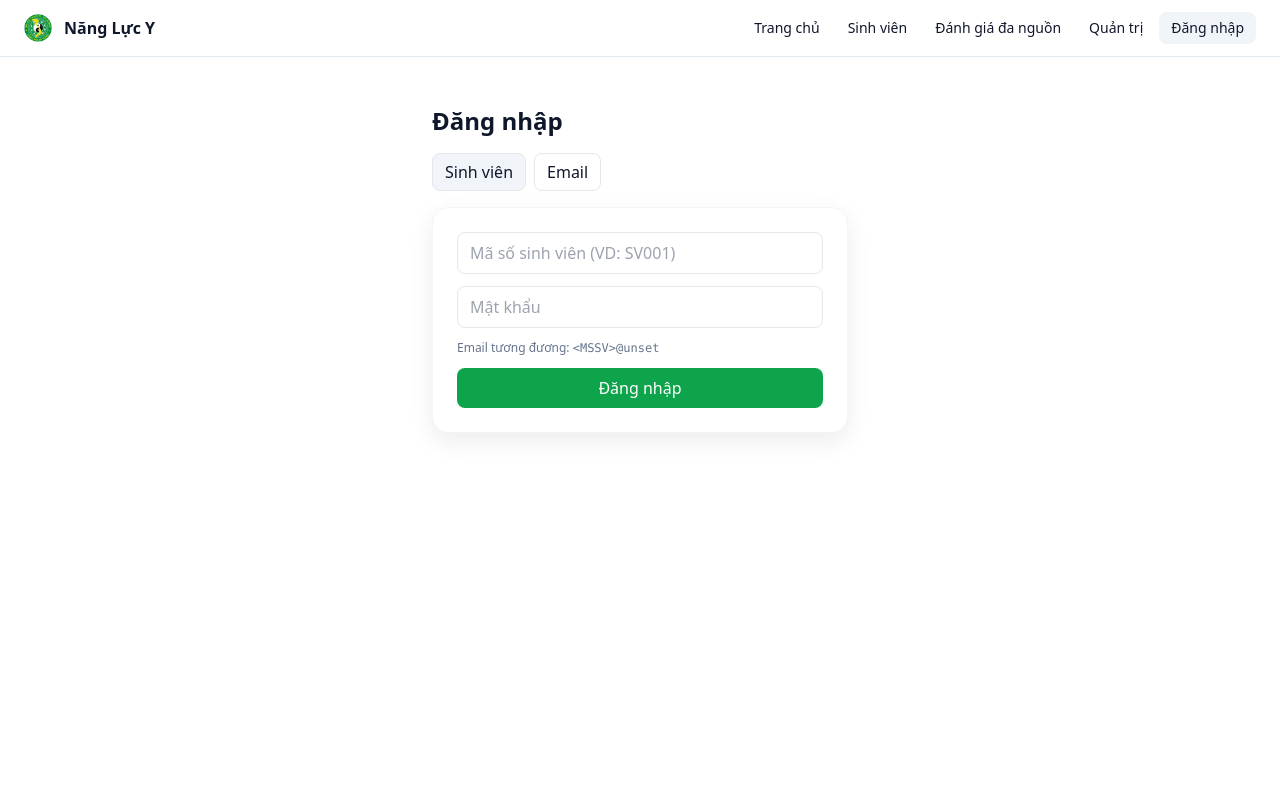
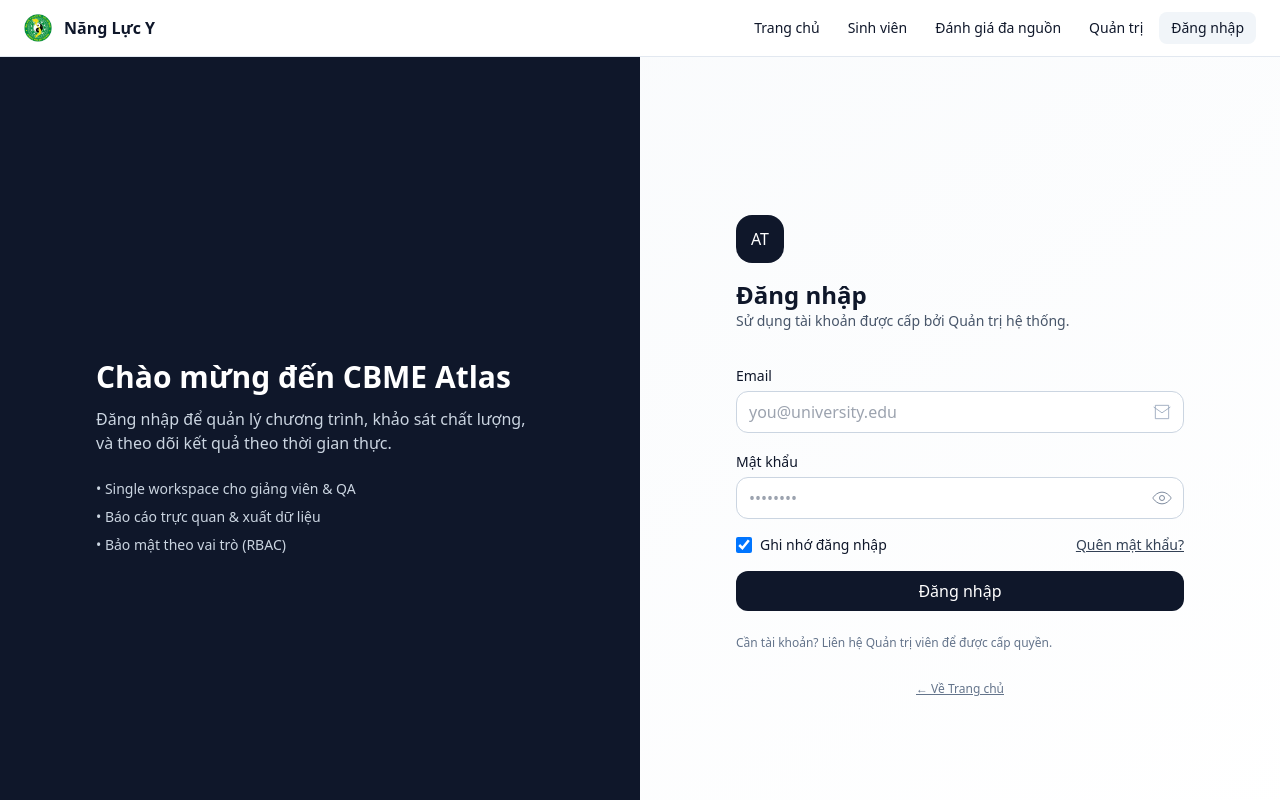
Before and after one commit to vophong90/CBME_Atlas, a Next.js app: page /login in a window 1280 px wide. Shown: the top 800 px of the page. Built offline with nearby package versions, Linux system fonts and the light colour scheme; no server answers.

Commit message:
Update page.tsx

```diff
--- a/app/(auth)/login/page.tsx
+++ b/app/(auth)/login/page.tsx
@@ -1,61 +1,170 @@
-'use client'
-export const dynamic = 'force-dynamic'
-export const revalidate = 0
+'use client';
 
-import { useState } from 'react'
-import { useRouter } from 'next/navigation'
-import { getSupabase } from '../../../lib/supabase-browser'   // ⬅️ đổi import
+import { useEffect, useState } from 'react';
+import Link from 'next/link';
+import { useRouter } from 'next/navigation';
+import { getSupabase } from '@/lib/supabase-browser';
 
-const STUDENT_DOMAIN = process.env.NEXT_PUBLIC_STUDENT_EMAIL_DOMAIN || 'students.local'
+/* Inline icons (no deps) */
+const Eye = (p: any) => (<svg viewBox="0 0 24 24" fill="none" stroke="currentColor" {...p}><path d="M1 12s4-7 11-7 11 7 11 7-4 7-11 7-11-7-11-7Z"/><circle cx="12" cy="12" r="3"/></svg>);
+const EyeOff = (p: any) => (<svg viewBox="0 0 24 24" fill="none" stroke="currentColor" {...p}><path d="M3 3l18 18"/><path d="M10.6 10.6a3 3 0 104.24 4.24"/><path d="M9.88 4.24A10.94 10.94 0 0112 4c7 0 11 8 11 8a17.22 17.22 0 01-3.84 4.66M6.11 6.11A17.86 17.86 0 001 12s4 8 11 8a10.94 10.94 0 005.06-1.22"/></svg>);
+const Mail = (p: any) => (<svg viewBox="0 0 24 24" fill="none" stroke="currentColor" {...p}><path d="M4 4h16v16H4z"/><path d="M22 6l-10 7L2 6"/></svg>);
 
 export default function LoginPage() {
-  const router = useRouter()
-  const [mode, setMode] = useState<'student'|'email'>('student')
-  const [mssv, setMssv] = useState(''); const [email, setEmail] = useState(''); const [pass, setPass] = useState('')
-  const [msg, setMsg] = useState(''); const [loading, setLoading] = useState(false)
+  const supabase = getSupabase();
+  const router = useRouter();
 
-  async function login() {
+  const [email, setEmail] = useState('');
+  const [pw, setPw] = useState('');
+  const [showPw, setShowPw] = useState(false);
+  const [remember, setRemember] = useState(true);
+  const [loading, setLoading] = useState(false);
+  const [notice, setNotice] = useState<string | null>(null);
+  const [err, setErr] = useState<string | null>(null);
+
+  // Nếu đã đăng nhập thì chuyển vào app
+  useEffect(() => {
+    supabase.auth.getSession().then(({ data }) => {
+      if (data.session) router.replace('/');
+    });
+  }, [router, supabase]);
+
+  async function onSubmit(e: React.FormEvent) {
+    e.preventDefault();
+    setErr(null);
+    setLoading(true);
     try {
-      setLoading(true); setMsg('')
-      const supabase = getSupabase()
-      const loginEmail = mode === 'student' ? `${mssv}@${STUDENT_DOMAIN}`.toLowerCase() : email
-      const { data, error } = await supabase.auth.signInWithPassword({ email: loginEmail, password: pass })
-      if (error) { setMsg('Lỗi: ' + error.message); return }
-      const must = !!data?.user?.user_metadata?.must_change_password
-      router.replace(must ? '/auth/update-password' : '/')
-    } catch (e:any) {
-      setMsg('Exception: ' + String(e?.message || e))
-      console.error(e)
+      const { error } = await supabase.auth.signInWithPassword({ email, password: pw });
+      if (error) throw error;
+      if (!remember) {
+        // ép session chỉ trong memory: xoá khỏi storage sau login (tuỳ chiến lược)
+        // Ở client Supabase v2 không có toggle persistent chính thức;
+        // bạn có thể tuỳ biến: sign-in xong -> store token in-memory app state (phức tạp).
+      }
+      router.replace('/');
+    } catch (e: any) {
+      setErr(e?.message ?? 'Đăng nhập thất bại');
     } finally {
-      setLoading(false)
+      setLoading(false);
+    }
+  }
+
+  async function onForgot() {
+    setErr(null);
+    setNotice(null);
+    if (!email) {
+      setErr('Nhập email để nhận liên kết đặt lại mật khẩu.');
+      return;
+    }
+    try {
+      setLoading(true);
+      const origin = typeof window !== 'undefined' ? window.location.origin : '';
+      const redirectTo = `${origin}/auth/update-password`;
+      const { error } = await supabase.auth.resetPasswordForEmail(email, { redirectTo });
+      if (error) throw error;
+      setNotice('Đã gửi email đặt lại mật khẩu. Vui lòng kiểm tra hộp thư của bạn.');
+    } catch (e: any) {
+      setErr(e?.message ?? 'Không thể gửi email đặt lại mật khẩu');
+    } finally {
+      setLoading(false);
     }
   }
 
   return (
-    <div className="mx-auto max-w-md px-4 py-12">
-      <h1 className="text-2xl font-semibold">Đăng nhập</h1>
-      <div className="mt-4 flex gap-2">
-        <button className={`px-3 py-1.5 rounded-lg border ${mode==='student'?'bg-slate-100':''}`} onClick={()=>setMode('student')}>Sinh viên</button>
-        <button className={`px-3 py-1.5 rounded-lg border ${mode==='email'?'bg-slate-100':''}`} onClick={()=>setMode('email')}>Email</button>
+    <div className="min-h-screen grid md:grid-cols-2 bg-gradient-to-br from-slate-50 to-white">
+      {/* Left visual */}
+      <div className="hidden md:flex items-center justify-center p-10 bg-slate-900 text-white">
+        <div className="max-w-md">
+          <div className="text-3xl font-semibold">Chào mừng đến CBME Atlas</div>
+          <p className="mt-3 text-slate-300">
+            Đăng nhập để quản lý chương trình, khảo sát chất lượng, và theo dõi kết quả theo thời gian thực.
+          </p>
+          <ul className="mt-6 space-y-2 text-sm text-slate-300">
+            <li>• Single workspace cho giảng viên & QA</li>
+            <li>• Báo cáo trực quan & xuất dữ liệu</li>
+            <li>• Bảo mật theo vai trò (RBAC)</li>
+          </ul>
+        </div>
       </div>
-      <div className="card mt-4 space-y-3">
-        {mode==='student' ? (
-          <>
-            <input className="border rounded-lg px-3 py-2 w-full" placeholder="Mã số sinh viên (VD: SV001)" value={mssv} onChange={e=>setMssv(e.target.value)} />
-            <input className="border rounded-lg px-3 py-2 w-full" type="password" placeholder="Mật khẩu" value={pass} onChange={e=>setPass(e.target.value)} />
-            <div className="text-xs text-slate-500">Email tương đương: <code>{mssv ? `${mssv}@${STUDENT_DOMAIN}` : `<MSSV>@${STUDENT_DOMAIN}`}</code></div>
-          </>
-        ) : (
-          <>
-            <input className="border rounded-lg px-3 py-2 w-full" placeholder="Email" value={email} onChange={e=>setEmail(e.target.value)} />
-            <input className="border rounded-lg px-3 py-2 w-full" type="password" placeholder="Mật khẩu" value={pass} onChange={e=>setPass(e.target.value)} />
-          </>
-        )}
-        <button disabled={loading} onClick={login} className="px-4 py-2 rounded-lg bg-[var(--brand-primary)] text-white w-full">
-          {loading ? 'Đang đăng nhập...' : 'Đăng nhập'}
-        </button>
-        {!!msg && <div className="text-sm mt-2 p-2 bg-slate-50 rounded border">{msg}</div>}
+
+      {/* Right form */}
+      <div className="flex items-center justify-center p-6">
+        <div className="w-full max-w-md">
+          <div className="mb-8">
+            <div className="h-12 w-12 grid place-items-center rounded-2xl bg-slate-900 text-white">AT</div>
+            <h1 className="mt-4 text-2xl font-semibold">Đăng nhập</h1>
+            <p className="text-sm text-slate-600">Sử dụng tài khoản được cấp bởi Quản trị hệ thống.</p>
+          </div>
+
+          <form onSubmit={onSubmit} className="space-y-4">
+            <div>
+              <label className="text-sm font-medium">Email</label>
+              <div className="mt-1 relative">
+                <input
+                  type="email"
+                  value={email}
+                  onChange={(e) => setEmail(e.target.value)}
+                  required
+                  className="w-full rounded-xl border border-slate-300 bg-white px-3 py-2 pr-10 outline-none focus:ring"
+                  placeholder="you@university.edu"
+                />
+                <Mail className="absolute right-3 top-1/2 -translate-y-1/2 h-5 w-5 text-slate-400" />
+              </div>
+            </div>
+
+            <div>
+              <label className="text-sm font-medium">Mật khẩu</label>
+              <div className="mt-1 relative">
+                <input
+                  type={showPw ? 'text' : 'password'}
+                  value={pw}
+                  onChange={(e) => setPw(e.target.value)}
+                  required
+                  className="w-full rounded-xl border border-slate-300 bg-white px-3 py-2 pr-10 outline-none focus:ring"
+                  placeholder="••••••••"
+                />
+                <button
+                  type="button"
+                  onClick={() => setShowPw((v) => !v)}
+                  className="absolute right-2 top-1/2 -translate-y-1/2 rounded-lg p-1 text-slate-500 hover:bg-slate-100"
+                  aria-label={showPw ? 'Ẩn mật khẩu' : 'Hiện mật khẩu'}
+                >
+                  {showPw ? <EyeOff className="h-5 w-5" /> : <Eye className="h-5 w-5" />}
+                </button>
+              </div>
+            </div>
+
+            <div className="flex items-center justify-between">
+              <label className="flex items-center gap-2 text-sm">
+                <input type="checkbox" className="h-4 w-4" checked={remember} onChange={(e)=>setRemember(e.target.checked)} />
+                Ghi nhớ đăng nhập
+              </label>
+              <button type="button" onClick={onForgot} className="text-sm text-slate-700 underline hover:opacity-80">
+                Quên mật khẩu?
+              </button>
+            </div>
+
+            {err && <div className="rounded-xl border border-red-200 bg-red-50 px-3 py-2 text-sm text-red-700">{err}</div>}
+            {notice && <div className="rounded-xl border border-emerald-200 bg-emerald-50 px-3 py-2 text-sm text-emerald-700">{notice}</div>}
+
+            <button
+              type="submit"
+              disabled={loading}
+              className="w-full rounded-xl bg-slate-900 px-3 py-2 text-white hover:opacity-95 active:scale-[0.99] disabled:opacity-50"
+            >
+              {loading ? 'Đang xử lý...' : 'Đăng nhập'}
+            </button>
+          </form>
+
+          <div className="mt-6 text-xs text-slate-500">
+            Cần tài khoản? Liên hệ Quản trị viên để được cấp quyền.
+          </div>
+
+          <div className="mt-6 text-center">
+            <Link className="text-xs text-slate-500 underline" href="/">← Về Trang chủ</Link>
+          </div>
+        </div>
       </div>
     </div>
-  )
+  );
 }
```
